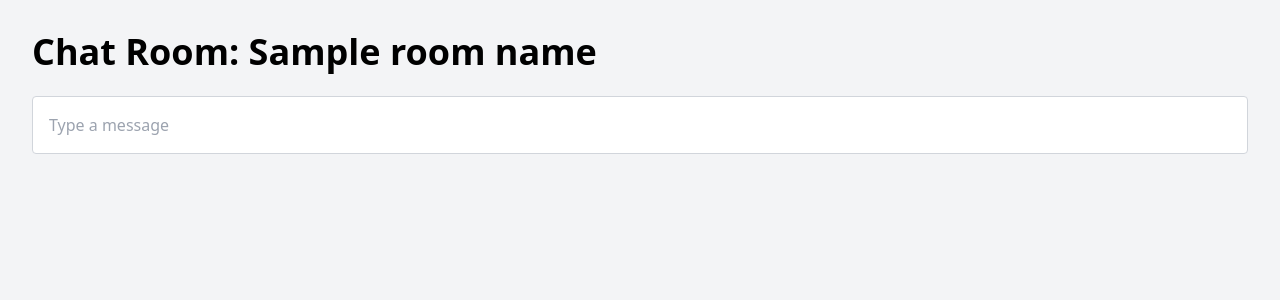
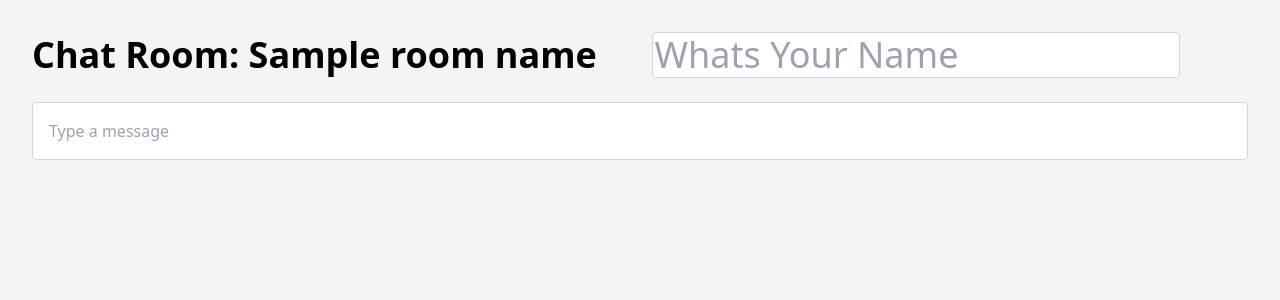
Before and after one commit to Milnerrafe/Seqta-Chat-App, a Flask app: template templates/chat.html in a window 1280 px wide. Shown: the top 300 px of the page. Run offline with Flask 3, Linux system fonts and the light colour scheme; the template is opened without the code that fills it: most values are stand-ins (such as "Sample title", 1, 10 or a date in 2020); some libraries are stand-ins or nearby versions.

Commit message:
Update chat.html

```diff
--- a/templates/chat.html
+++ b/templates/chat.html
@@ -13,9 +13,19 @@
     </head>
     <body class="bg-gray-100">
         <div class="container mx-auto p-8">
-            <h1 class="text-4xl font-semibold mb-4">
-                Chat Room: {{ room_name }}
+            <div class="flex-row">
+                <h1 class="basis-256 text-4xl font-semibold mb-4">
+                    Chat Room: {{ room_name }} &emsp;
+
+                    <input
+                        id="name"
+                        class="basis-64 p-0.5 border border-gray-300 rounded"
+                        type="text"
+                        placeholder="Whats Your Name"
+                        onkeydown="if(event.key === 'Enter'){ setName(); }"
+                    />
                 </h1>
+            </div>
 
             <div id="messages" class="space-y-4 mb-6">
                 <!-- Messages will be dynamically added here -->
@@ -32,7 +42,10 @@
 
         <script>
             window.onload = function () {
+                if (name !== null) {
                     sayHi();
+                    setSname();
+                }
             };
 
             window.addEventListener("unload", function () {
@@ -56,12 +69,33 @@
             });
 
             function sendMessage() {
+                if (name !== null) {
                     var ume = document.getElementById("message").value;
                     let messages = name.concat(" - ", ume);
                     if (ume) {
                         socket.send(messages, room);
                         document.getElementById("message").value = "";
                     }
+                } else {
+                    var nonamemessage =
+                        document.getElementById("message").value;
+                    if (nonamemessage) {
+                        socket.send(nonamemessage, room);
+                        document.getElementById("message").value = "";
+                    }
+                }
+            }
+
+            function setName() {
+                var gname = document.getElementById("name").value;
+                let url = new URL(window.location.href);
+                url.searchParams.set("name", gname);
+                window.history.replaceState(null, "", url);
+                location.reload();
+            }
+
+            function setSname() {
+                document.getElementById("name").value = name;
             }
 
             function sayHi() {
```
Lines whose indentation alone changed are shown as unchanged.
